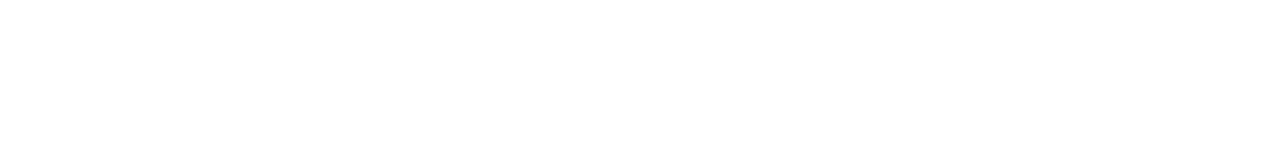
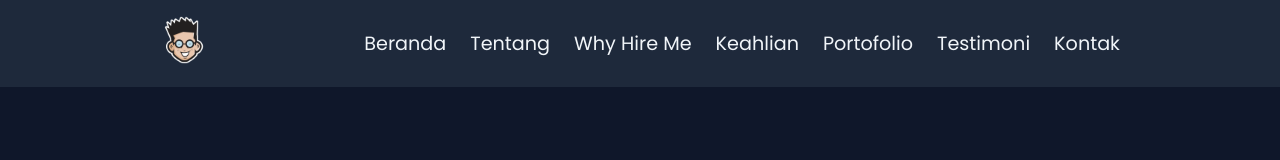
Before and after one commit to fitrinurazis/mini-project-portofolio, a plain HTML site: page index.html in a window 1280 px wide. Drawn offline with Linux system fonts and the light colour scheme.

Commit message:
feat(navbar): menambahkan responsive untuk mobile dan desktop

```diff
--- a/css/style.css
+++ b/css/style.css
@@ -1,4 +1,97 @@
+:root {
+  --bg-color: #0f172a;
+  --text-color: #f1f5f9;
+  --primary-color: #3b82f6;
+  --nav-bg: #1e293b;
+  --card-bg: #334155;
+  --border-color: #475569;
+}
+
 * {
   margin: 0;
   padding: 0;
+  box-sizing: border-box;
 }
+
+body {
+  font-family: "Poppins", sans-serif;
+  background-color: var(--bg-color);
+  color: var(--text-color);
+  height: 100dvh;
+  margin: 0 auto;
+}
+
+/* navbar */
+.navbar {
+  margin: 0 auto;
+  display: flex;
+  justify-content: space-between;
+  align-items: center;
+  padding: 1rem 10rem;
+  background-color: var(--nav-bg);
+}
+
+.navbar-logo img {
+  width: 3rem;
+  height: 3rem;
+}
+
+.navbar-menu {
+  display: flex;
+  gap: 1.5rem;
+  list-style: none;
+}
+
+.navbar-menu a {
+  text-decoration: none;
+  color: var(--text-color);
+  transition: color 0.3s ease-in-out;
+  font-size: 1.2rem;
+}
+
+.navbar-menu a:hover {
+  color: var(--primary-color);
+}
+
+.navbar-menu a.active {
+  font-weight: bold;
+  border-bottom: 2px solid var(--primary-color);
+}
+
+.navbar-hamburger {
+  display: none;
+  cursor: pointer;
+  font-size: 1.8rem;
+}
+
+#navbar-toggle {
+  display: none;
+}
+
+.main {
+  margin: 0 auto;
+  padding: 2rem 10rem;
+}
+
+/* Mobile */
+@media screen and (max-width: 768px) {
+  .navbar-menu {
+    position: absolute;
+    top: 90px;
+    left: 0;
+    right: 0;
+    flex-direction: column;
+    text-align: center;
+    display: none;
+    background-color: var(--nav-bg);
+    padding-bottom: 1rem;
+  }
+
+  .navbar-hamburger {
+    display: block;
+  }
+
+  #navbar-toggle:checked + .navbar-hamburger + .navbar-menu {
+    display: flex;
+  }
+}
--- a/index.html
+++ b/index.html
@@ -3,8 +3,43 @@
   <head>
     <meta charset="UTF-8" />
     <meta name="viewport" content="width=device-width, initial-scale=1.0" />
+
+    <!-- Font -->
+    <link rel="preconnect" href="https://fonts.googleapis.com" />
+    <link rel="preconnect" href="https://fonts.gstatic.com" crossorigin />
+    <link
+      href="https://fonts.googleapis.com/css2?family=Poppins:ital,wght@0,100;0,200;0,300;0,400;0,500;0,600;0,700;0,800;0,900;1,100;1,200;1,300;1,400;1,500;1,600;1,700;1,800;1,900&display=swap"
+      rel="stylesheet"
+    />
+
+    <!-- css -->
     <link rel="stylesheet" href="css/style.css" />
+
     <title>Fitri Nur Azis | Personal Website</title>
   </head>
-  <body></body>
+  <body>
+    <header>
+      <!-- navbar -->
+      <nav class="navbar">
+        <div class="navbar-logo">
+          <img src="img/logo.png" alt="Logo" />
+        </div>
+
+        <!-- Toggle untuk mobile -->
+
+        <input type="checkbox" id="navbar-toggle" />
+        <label for="navbar-toggle" class="navbar-hamburger">&#9776;</label>
+
+        <ul class="navbar-menu">
+          <li><a href="#beranda">Beranda</a></li>
+          <li><a href="#tentang">Tentang</a></li>
+          <li><a href="#whyhireme">Why Hire Me</a></li>
+          <li><a href="#keahlian">Keahlian</a></li>
+          <li><a href="#portofolio">Portofolio</a></li>
+          <li><a href="#testimoni">Testimoni</a></li>
+          <li><a href="#kontak">Kontak</a></li>
+        </ul>
+      </nav>
+    </header>
+  </body>
 </html>
```
Also changed, not shown: img/logo.png (added).
